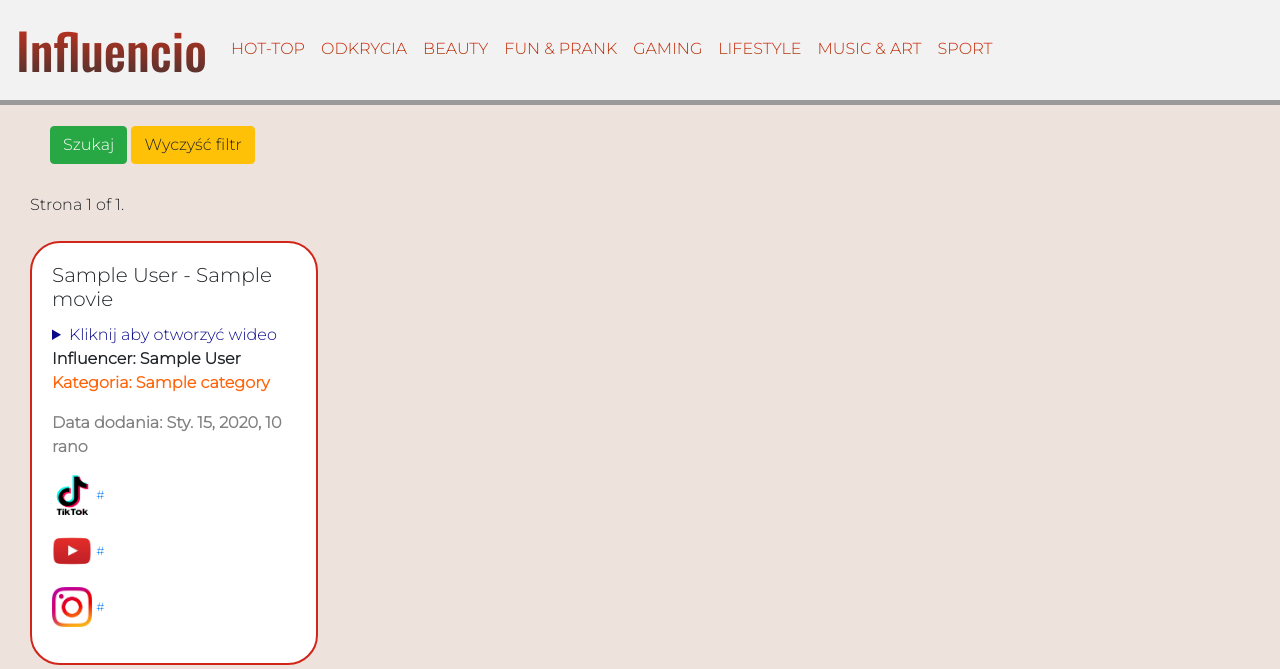
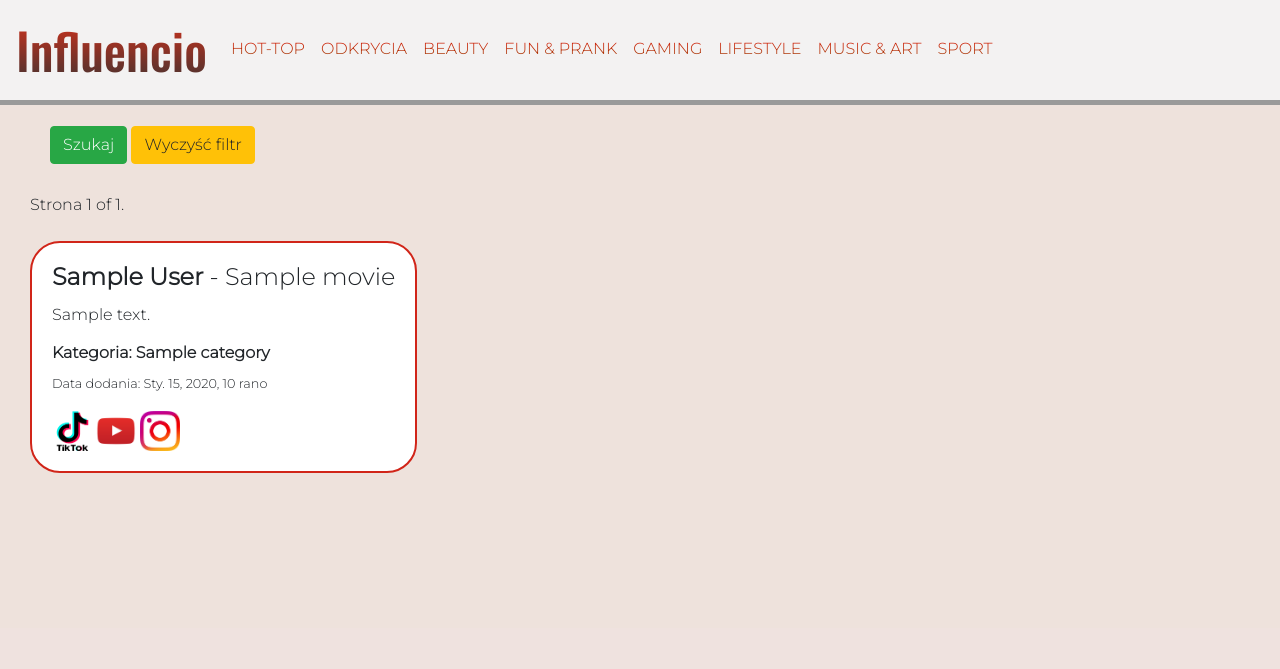
Before and after one commit to TomPrint/influencio, a Django app: template src/apps/pages/templates/pages/home.html in a window 1280 px wide. Shown: the part 172-841 px from the top of the page. After the commit the page ends 645 px from the top, so only its background shows below. Run offline with Django 3.2, Linux system fonts and the light colour scheme; the template is opened without the code that fills it: most values are stand-ins (such as "Sample title", 1, 10 or a date in 2020); some libraries are stand-ins or nearby versions.

Commit message:
Changes in card in home.html

```diff
--- a/src/apps/pages/templates/pages/home.html
+++ b/src/apps/pages/templates/pages/home.html
@@ -38,30 +38,23 @@
 <div container>
     <div class="row">
         {% for movie in object_list %}
-        <div class="col-lg-3 mb-1 d-flex align-items-stretch">
+        <div class="col-lg-4 mb-2 d-flex align-items-stretch">
             <div class="card">
                 <div class="card-body d-flex flex-column">
-                    <h5 class="card-title"><a>{{ movie.author}} - {{ movie.title }}</a></h5>
-                    <details>
-                    <summary style="color:blue; filter: saturate(50%);">Kliknij aby otworzyć wideo</summary>
-                    <p class="card-text mb-4 pagetext">{{movie.content | safe }}</p>
-                    </details>
+                    <h4 class="card-title"><a><strong>{{ movie.author}}</strong> - {{ movie.title }}</a></h4>
+                    <p> {{movie.content | safe }}</p>
                     <div class="row">
                         <div class="col">
-                                <medium><b> Influencer: {{movie.author}}</b></medium>
-                                <p style="color:rgb(255, 100, 10)"><b> Kategoria: {{ movie.category }}</b></p>
-                                <p style="color:grey"><b> Data dodania: {{ movie.date_posted }}</b></p>
+                                <h6><strong> Kategoria: {{ movie.category }} </strong></h6>
+                                <p><small>Data dodania: {{ movie.date_posted }}</small></p>
                                 {% if movie.tiktok_url|length > 0  %}
-                                    <img src='static/tik-tok-logo.png' alt="Tik-Tok logo" width="40" height="40">
-                                    <a style="font-size: 12px;" href="{{ movie.tiktok_url }}">{{movie.tiktok_url}}</a></p>
+                                    <a href="{{ movie.tiktok_url }}"><img src='static/tik-tok-logo.png' alt="Tik-Tok logo" width="40" height="40"></a>
                                 {% endif %}
                                 {% if movie.youtube_url|length > 0 %}
-                                     <img src='static/youtube-logo.png' alt="You Tube logo" width="40" height="40">
-                                    <a style="font-size: 12px;" href ="{{ movie.youtube_url }}">{{movie.youtube_url}}</a></p>
+                                     <a href ="{{ movie.youtube_url }}"> <img src='static/youtube-logo.png' alt="You Tube logo" width="40" height="40"></a>
                                 {% endif %}
                                 {% if movie.insta_url|length > 0 %}
-                                    <img src='static/instagram-logo.png' alt="Instagram logo" width="40" height="40">
-                                    <a style="font-size: 12px;" href ="{{ movie.insta_url }}">{{movie.insta_url}}</a></p>
+                                    <a href ="{{ movie.insta_url }}"><img src='static/instagram-logo.png' alt="Instagram logo" width="40" height="40"></a>
                                 {% endif %}
 
                         </div>
```
